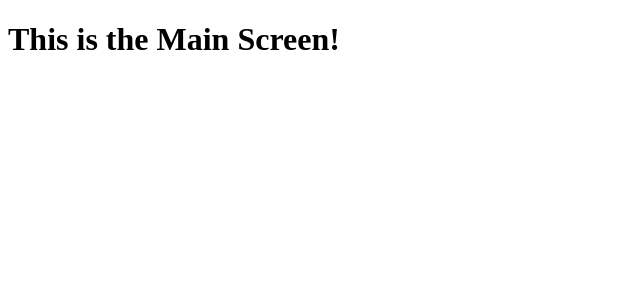
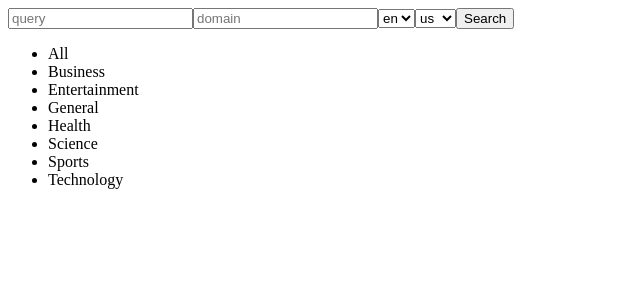
Before and after one commit to KakaposCanFly/Times-News, a React (Create React App) app: page / in a window 1280 px wide. Shown: the top 300 px of the page, without its empty margins (0-640 px from the left). Built offline with nearby package versions, Linux system fonts and the light colour scheme; the HTML template or start-up script is replaced by a standard one.

Commit message:
Josh api queries (#9)
* added countries and languages selection for queries

* have search working for "everything"

```diff
--- a/src/App.js
+++ b/src/App.js
@@ -1,15 +1,91 @@
-import { Route, Routes } from 'react-router-dom';
+import { useState } from 'react';
+import { Route, Routes, useSearchParams } from 'react-router-dom';
 
 import './App.css';
 import Article from './components/Article';
 import MainScreen from './components/MainScreen';
+import useNewsSearch from './hooks/useNewsSearch';
+import countries from './selections/countries.json';
+import languages from './selections/languages.json';
 
 function App() {
+  const [languageParam, setLanguageParam] = useState("")
+  const [countryParam, setCountryParam] = useState("")
+  const [domainParam, setDomainParam] = useState("")
+  const [queryParam, setQueryParam] = useState("")
+  const [typeParam, setTypeParam] = useState("")
+
+  const [language, setLanguage] = useState("en")
+  const [country, setCountry] = useState("us")
+  const [domain, setDomain] = useState("")
+  const [query, setQuery] = useState("")
+  const [type, setType] = useState("everything")
+
+  const [articles, loading, error] = useNewsSearch(queryParam, typeParam, domainParam, countryParam, languageParam)
+
   return (
     <>
+      <div>
+        <form onSubmit={e => {
+          e.preventDefault()
+          //set search params
+          console.log("language in app: ", language)
+          setLanguageParam(language)
+          setCountryParam(country)
+          setDomainParam(domain)
+          setQueryParam(query)
+          setTypeParam(type)
+
+          //reset search params
+          setDomain("")
+          setQuery("")
+
+          //reset input fields
+          document.getElementById("queryInput").value = ""
+          document.getElementById("domainInput").value = ""
+
+        }}>
+          <input id="queryInput" type='text' placeholder='query' onChange={e => {
+            setQuery(e.target.value)
+          }}></input>
+          <input id="domainInput" type='text' placeholder='domain' onChange={e => {
+            setDomain(e.target.value)
+          }}></input>
+          <select onChange={
+            e => setLanguage(e.target.value)
+          }>
+            <option value="en" selected>en</option>
+            {languages.map((code, idx) => (
+              <option key={idx} value={code.code}>{code.code}</option>
+            ))}
+          </select>
+          <select onChange={
+            e => setCountry(e.target.value)
+          }>
+            <option value="us" selected>us</option>
+            {countries.map((code, idx) => (
+              <option key={idx} value={code.code}>{code.code}</option>
+            ))}
+          </select>
+          <button type='submit'>Search</button>
+        </form>
+      </div>
+
+      <span>
+        <ul>
+          <li>All</li>
+          <li>Business</li>
+          <li>Entertainment</li>
+          <li>General</li>
+          <li>Health</li>
+          <li>Science</li>
+          <li>Sports</li>
+          <li>Technology</li>
+        </ul>
+      </span>
 
       <Routes>
-        <Route index element={<MainScreen />} />
+        <Route index element={<MainScreen articles={articles} loading={loading} eror={error} />} />
         <Route path="/article" element={<Article />} />
       </Routes>
 
--- a/src/components/MainScreen.js
+++ b/src/components/MainScreen.js
@@ -1,10 +1,13 @@
 import React from 'react'
 
-function MainScreen() {
-
+function MainScreen(props) {
+    console.log(props.articles)
     return (
         <>
-            <h1>This is the Main Screen!</h1>
+            {/* <h1>This is the Main Screen!</h1> */}
+            {props.articles.map((article, idx) => (
+                <div key={idx}>{article.title}</div>
+            ))}
         </>
     )
 }
--- a/src/hooks/useNewsSearch.js
+++ b/src/hooks/useNewsSearch.js
@@ -1,16 +1,39 @@
 import { useEffect, useState } from 'react'
 
-function useNewsSearch(query) {
+function useNewsSearch(query, type, domain, country, language) {
     const [articles, setArticles] = useState([])
     const [loading, setLoading] = useState(false)
     const [error, setError] = useState(false)
 
     useEffect(() => {
-        const apiKey = "c0797e4a2d5f0b8d6bacfe8cbd932827"
+        console.log("query: ", query)
+        console.log("type: ", type)
+        console.log("domain: ", domain)
+        console.log("country: ", country)
+        console.log("language: ", language)
+        console.log("encodeURIComponent(query): ", encodeURIComponent(query))
+        const apiKey = "14f5e11baa7143a997242244a60a16e9"
+        let queryString = "https://newsapi.org/v2/"
 
         //possibly have different combos of api calls here
-        let queryString = ""
-        queryString = `https://newsapi.org/v2/everything?q=${query}&apiKey=${apiKey}`
+        if (type === "top-headlines") {
+            queryString = `${queryString}top-headlines?country=${country}&`
+        } else {
+            queryString = `${queryString}everything?language=${language}&`
+        }
+
+        if (query !== "") {
+            queryString = `${queryString}q=${encodeURIComponent(query)}&`
+        }
+
+        if (domain !== "") {
+            queryString = `${queryString}domains=${domain}&`
+        }
+
+        queryString = `${queryString}apiKey=${apiKey}`
+        console.log(queryString)
+
+        // queryString = `https://newsapi.org/v2/everything?q=${query}&apiKey=${apiKey}`
 
         let ignore = false
         const controller = new AbortController()
@@ -51,7 +74,7 @@ function useNewsSearch(query) {
             ignore = true
             controller.abort()
         }
-    }, [query])
+    }, [query, type, domain, country, language])
 
     return [articles, loading, error]
 }
--- /dev/null
+++ b/src/selections/countries.json
@@ -0,0 +1,55 @@
+[
+  { "code": "ae" },
+  { "code": "ar" },
+  { "code": "at" },
+  { "code": "au" },
+  { "code": "be" },
+  { "code": "bg" },
+  { "code": "br" },
+  { "code": "ca" },
+  { "code": "ch" },
+  { "code": "cn" },
+  { "code": "co" },
+  { "code": "cu" },
+  { "code": "cz" },
+  { "code": "de" },
+  { "code": "eg" },
+  { "code": "fr" },
+  { "code": "gb" },
+  { "code": "gr" },
+  { "code": "hk" },
+  { "code": "hu" },
+  { "code": "id" },
+  { "code": "ie" },
+  { "code": "il" },
+  { "code": "in" },
+  { "code": "it" },
+  { "code": "jp" },
+  { "code": "kr" },
+  { "code": "lt" },
+  { "code": "lv" },
+  { "code": "ma" },
+  { "code": "mx" },
+  { "code": "my" },
+  { "code": "ng" },
+  { "code": "nl" },
+  { "code": "no" },
+  { "code": "nz" },
+  { "code": "ph" },
+  { "code": "pl" },
+  { "code": "pt" },
+  { "code": "ro" },
+  { "code": "rs" },
+  { "code": "ru" },
+  { "code": "sa" },
+  { "code": "se" },
+  { "code": "sg" },
+  { "code": "si" },
+  { "code": "sk" },
+  { "code": "th" },
+  { "code": "tr" },
+  { "code": "tw" },
+  { "code": "ua" },
+  { "code": "ve" },
+  { "code": "za" }
+]
--- /dev/null
+++ b/src/selections/languages.json
@@ -0,0 +1,15 @@
+[
+  { "code": "ar" },
+  { "code": "de" },
+  { "code": "es" },
+  { "code": "fr" },
+  { "code": "he" },
+  { "code": "it" },
+  { "code": "nl" },
+  { "code": "no" },
+  { "code": "pt" },
+  { "code": "ru" },
+  { "code": "sv" },
+  { "code": "ud" },
+  { "code": "zh" }
+]
```
